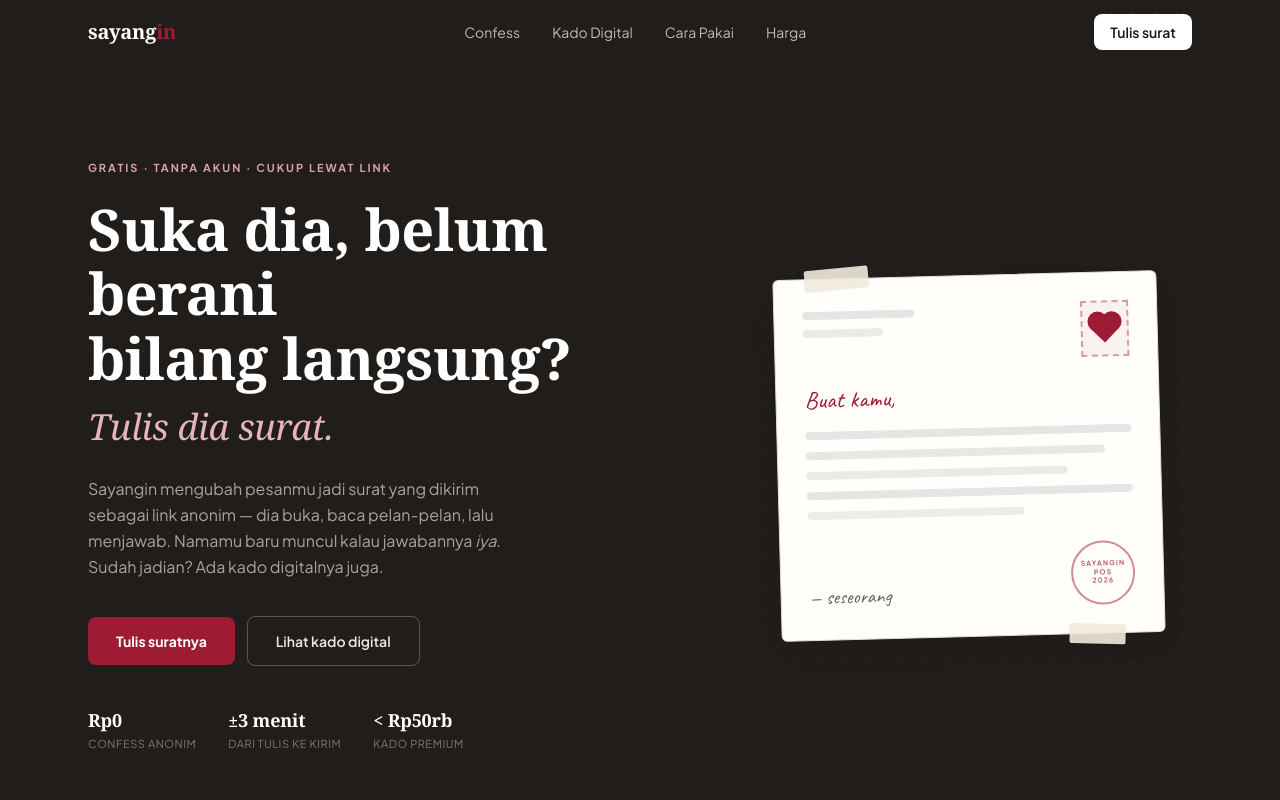
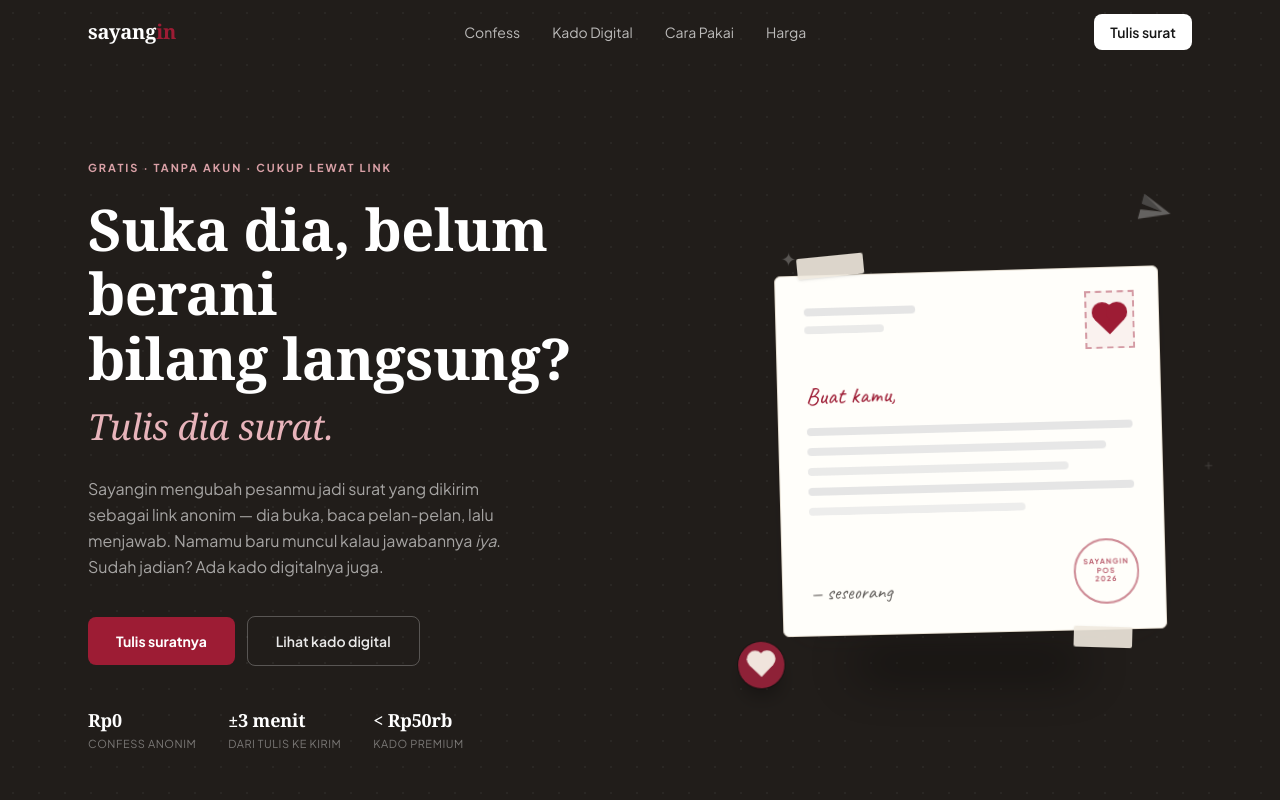
Before and after one commit to Risxyiee/Sayangin, a Next.js app: page / in a window 1280 px wide. Shown: the top 800 px of the page. Built offline with nearby package versions, Linux system fonts and the light colour scheme; no server answers.

Commit message:
hero: panggung 3D interaktif — kartu surat melayang, tilt mengikuti kursor, parallax translateZ

```diff
--- a/src/components/landing/Hero.tsx
+++ b/src/components/landing/Hero.tsx
@@ -1,25 +1,86 @@
 "use client";
 
-import { motion } from "framer-motion";
+import { useRef, type CSSProperties, type PointerEvent } from "react";
+import {
+  motion,
+  useMotionValue,
+  useReducedMotion,
+  useSpring,
+  useTransform,
+} from "framer-motion";
 
 /*
-  Hero editorial: kertas hangat, tipografi serif, satu objek —
-  kartu surat dengan cap pos. Tanpa gradien, glow, atau partikel.
+  Hero editorial dengan panggung 3D. Kartu surat melayang di ruang
+  berperspektif dan miring mengikuti kursor; setiap elemen kertas —
+  perangko, cap pos, selotip, pesawat kertas, segel lilin — berada di
+  kedalaman translateZ berbeda sehingga parallax-nya nyata. Bayangan
+  lantai bergeser berlawanan arah kemiringan. Tanpa gradien, glow,
+  atau partikel.
 */
+
+const PRESERVE_3D: CSSProperties = { transformStyle: "preserve-3d" };
+
+function PaperPlane({
+  className,
+  style,
+}: {
+  className?: string;
+  style?: CSSProperties;
+}) {
+  return (
+    <svg
+      viewBox="0 0 24 24"
+      className={className}
+      style={style}
+      aria-hidden="true"
+    >
+      <path fill="currentColor" d="M2 21l21-9L2 3v7l15 2-15 2v7z" />
+      {/* lipatan kertas di sisi atas */}
+      <path fill="#000" fillOpacity="0.28" d="M2 3l15 9L2 10V3z" />
+    </svg>
+  );
+}
+
+function WaxSeal({
+  className,
+  style,
+}: {
+  className?: string;
+  style?: CSSProperties;
+}) {
+  return (
+    <div
+      className={`flex h-11 w-11 items-center justify-center rounded-full bg-[#8e2137] shadow-[0_12px_24px_-10px_rgba(0,0,0,0.8)] ring-1 ring-black/30 ${
+        className ?? ""
+      }`}
+      style={style}
+    >
+      <div className="relative h-4 w-4">
+        <div className="heart-shape !bg-[#f0e4dc]" />
+      </div>
+    </div>
+  );
+}
 
 function LetterCard() {
   return (
-    <div className="relative mx-auto w-full max-w-sm rotate-[-1.5deg]">
+    <div className="relative mx-auto w-full max-w-sm" style={PRESERVE_3D}>
       {/* kartu surat */}
-      <div className="rounded-sm border border-border bg-card p-7 shadow-[0_1px_2px_rgba(28,25,23,0.06),0_12px_32px_-16px_rgba(28,25,23,0.25)]">
+      <div
+        className="rounded-sm border border-border bg-card p-7 shadow-[0_1px_2px_rgba(28,25,23,0.06),0_12px_32px_-16px_rgba(28,25,23,0.25)]"
+        style={PRESERVE_3D}
+      >
         {/* baris kepala surat */}
-        <div className="flex items-start justify-between">
+        <div className="flex items-start justify-between" style={PRESERVE_3D}>
           <div className="space-y-2.5 pt-1">
             <div className="h-2 w-28 rounded-sm bg-neutral-200" />
             <div className="h-2 w-20 rounded-sm bg-neutral-200/80" />
           </div>
-          {/* perangko */}
-          <div className="flex h-14 w-12 items-center justify-center border-2 border-dashed border-primary/40 bg-primary/5">
+          {/* perangko — melayang di depan permukaan kartu */}
+          <div
+            className="flex h-14 w-12 items-center justify-center border-2 border-dashed border-primary/40 bg-primary/5"
+            style={{ transform: "translateZ(42px)" }}
+          >
             <div className="relative h-5 w-5">
               <div className="heart-shape" />
             </div>
@@ -41,9 +102,12 @@ function LetterCard() {
         </div>
 
         {/* tanda tangan + cap */}
-        <div className="mt-7 flex items-end justify-between">
+        <div className="mt-7 flex items-end justify-between" style={PRESERVE_3D}>
           <p className="font-hand text-xl text-foreground/70">— seseorang</p>
-          <div className="flex h-16 w-16 items-center justify-center rounded-full border-2 border-primary/50 text-center">
+          <div
+            className="flex h-16 w-16 items-center justify-center rounded-full border-2 border-primary/50 text-center"
+            style={{ transform: "translateZ(26px)" }}
+          >
             <div className="text-[7px] font-bold uppercase leading-tight tracking-[0.15em] text-primary/70">
               sayangin
               <br />
@@ -55,14 +119,46 @@ function LetterCard() {
         </div>
       </div>
 
-      {/* selotip kertas di pojok */}
-      <div className="absolute -top-2.5 left-8 h-5 w-16 rotate-[-4deg] rounded-[2px] bg-secondary/90 shadow-sm" />
-      <div className="absolute -bottom-2.5 right-10 h-5 w-14 rotate-[3deg] rounded-[2px] bg-secondary/90 shadow-sm" />
+      {/* selotip kertas — lapisan paling depan */}
+      <motion.div
+        aria-hidden
+        className="absolute -top-2.5 left-8 h-5 w-16 rounded-[2px] bg-secondary/90 shadow-sm"
+        style={{ z: 58, rotate: -4 }}
+      />
+      <motion.div
+        aria-hidden
+        className="absolute -bottom-2.5 right-10 h-5 w-14 rounded-[2px] bg-secondary/90 shadow-sm"
+        style={{ z: 50, rotate: 3 }}
+      />
     </div>
   );
 }
 
 export default function Hero() {
+  const reduce = useReducedMotion();
+  const sceneRef = useRef<HTMLDivElement>(null);
+
+  // posisi kursor dinormalisasi (-0.5 .. 0.5), dihaluskan dengan spring
+  const mx = useMotionValue(0);
+  const my = useMotionValue(0);
+  const sx = useSpring(mx, { stiffness: 150, damping: 18, mass: 0.5 });
+  const sy = useSpring(my, { stiffness: 150, damping: 18, mass: 0.5 });
+  const rotateX = useTransform(sy, [-0.5, 0.5], [8, -8]);
+  const rotateY = useTransform(sx, [-0.5, 0.5], [-11, 11]);
+  const shadowX = useTransform(sx, [-0.5, 0.5], [20, -20]);
+
+  const handleMove = (e: PointerEvent<HTMLDivElement>) => {
+    if (reduce || e.pointerType === "touch") return;
+    const rect = sceneRef.current?.getBoundingClientRect();
+    if (!rect) return;
+    mx.set((e.clientX - rect.left) / rect.width - 0.5);
+    my.set((e.clientY - rect.top) / rect.height - 0.5);
+  };
+  const handleLeave = () => {
+    mx.set(0);
+    my.set(0);
+  };
+
   return (
     <section
       className="relative overflow-hidden bg-[#211d1a] pb-20 pt-32 sm:pb-24 sm:pt-40"
@@ -135,13 +231,131 @@ export default function Hero() {
           </div>
         </motion.div>
 
+        {/* panggung 3D */}
         <motion.div
           initial={{ opacity: 0, y: 32 }}
           animate={{ opacity: 1, y: 0 }}
           transition={{ duration: 0.7, delay: 0.15 }}
           className="pb-4 lg:pb-0"
         >
-          <LetterCard />
+          <div
+            ref={sceneRef}
+            onPointerMove={handleMove}
+            onPointerLeave={handleLeave}
+            className="relative mx-auto max-w-md cursor-default px-4 py-16"
+            style={{ perspective: "1300px" }}
+          >
+            {/* bayangan lantai — bergeser berlawanan arah kemiringan */}
+            <div aria-hidden className="absolute inset-x-0 bottom-6 flex justify-center">
+              <motion.div
+                className="h-7 w-60 rounded-full bg-black/60 blur-xl"
+                style={{ x: shadowX }}
+                animate={
+                  reduce
+                    ? undefined
+                    : { scaleX: [1, 0.9, 1], opacity: [0.85, 0.6, 0.85] }
+                }
+                transition={{ duration: 5.5, repeat: Infinity, ease: "easeInOut" }}
+              />
+            </div>
+
+            {/* masuk panggung */}
+            <motion.div
+              style={PRESERVE_3D}
+              initial={reduce ? { opacity: 0 } : { opacity: 0, y: 40 }}
+              animate={{ opacity: 1, y: 0 }}
+              transition={{ duration: 0.8, ease: "easeOut" }}
+            >
+              {/* melayang naik-turun pelan */}
+              <motion.div
+                style={PRESERVE_3D}
+                animate={reduce ? undefined : { y: [0, -12, 0] }}
+                transition={{ duration: 5.5, repeat: Infinity, ease: "easeInOut" }}
+              >
+                {/* kemiringan mengikuti kursor */}
+                <motion.div
+                  className="relative"
+                  style={{
+                    rotateX,
+                    rotateY,
+                    rotate: -1.5,
+                    willChange: "transform",
+                    ...PRESERVE_3D,
+                  }}
+                >
+                  {/* goyangan ambient pelan saat kursor tidak di atas kartu */}
+                  <motion.div
+                    style={PRESERVE_3D}
+                    animate={reduce ? undefined : { rotateY: [-2.5, 2.5, -2.5] }}
+                    transition={{ duration: 8, repeat: Infinity, ease: "easeInOut" }}
+                  >
+                    <LetterCard />
+
+                    {/* pesawat kertas — lapisan paling depan */}
+                    <motion.div
+                      aria-hidden
+                      className="absolute -top-10 right-4"
+                      style={{ z: 95 }}
+                      animate={
+                        reduce ? undefined : { y: [0, -14, 0], x: [0, 5, 0] }
+                      }
+                      transition={{ duration: 4.6, repeat: Infinity, ease: "easeInOut" }}
+                    >
+                      <PaperPlane className="h-8 w-8 rotate-[16deg] text-white/30" />
+                    </motion.div>
+
+                    {/* segel lilin — di depan, sisi kiri bawah */}
+                    <motion.div
+                      aria-hidden
+                      className="absolute -bottom-9 -left-4"
+                      style={{ z: 75 }}
+                      animate={reduce ? undefined : { y: [0, 10, 0] }}
+                      transition={{
+                        duration: 5.2,
+                        repeat: Infinity,
+                        ease: "easeInOut",
+                        delay: 0.7,
+                      }}
+                    >
+                      <WaxSeal />
+                    </motion.div>
+
+                    {/* hiasan tinta kecil */}
+                    <motion.span
+                      aria-hidden
+                      className="absolute -top-5 left-8 font-display text-lg text-white/25"
+                      style={{ z: 60 }}
+                      animate={
+                        reduce ? undefined : { y: [0, -8, 0], rotate: [0, 12, 0] }
+                      }
+                      transition={{
+                        duration: 6.4,
+                        repeat: Infinity,
+                        ease: "easeInOut",
+                        delay: 1.3,
+                      }}
+                    >
+                      ✦
+                    </motion.span>
+                    <motion.span
+                      aria-hidden
+                      className="absolute top-1/2 -right-7 font-display text-base text-white/15"
+                      style={{ z: 45 }}
+                      animate={reduce ? undefined : { y: [0, 9, 0] }}
+                      transition={{
+                        duration: 7,
+                        repeat: Infinity,
+                        ease: "easeInOut",
+                        delay: 2,
+                      }}
+                    >
+                      +
+                    </motion.span>
+                  </motion.div>
+                </motion.div>
+              </motion.div>
+            </motion.div>
+          </div>
         </motion.div>
       </div>
     </section>
```
